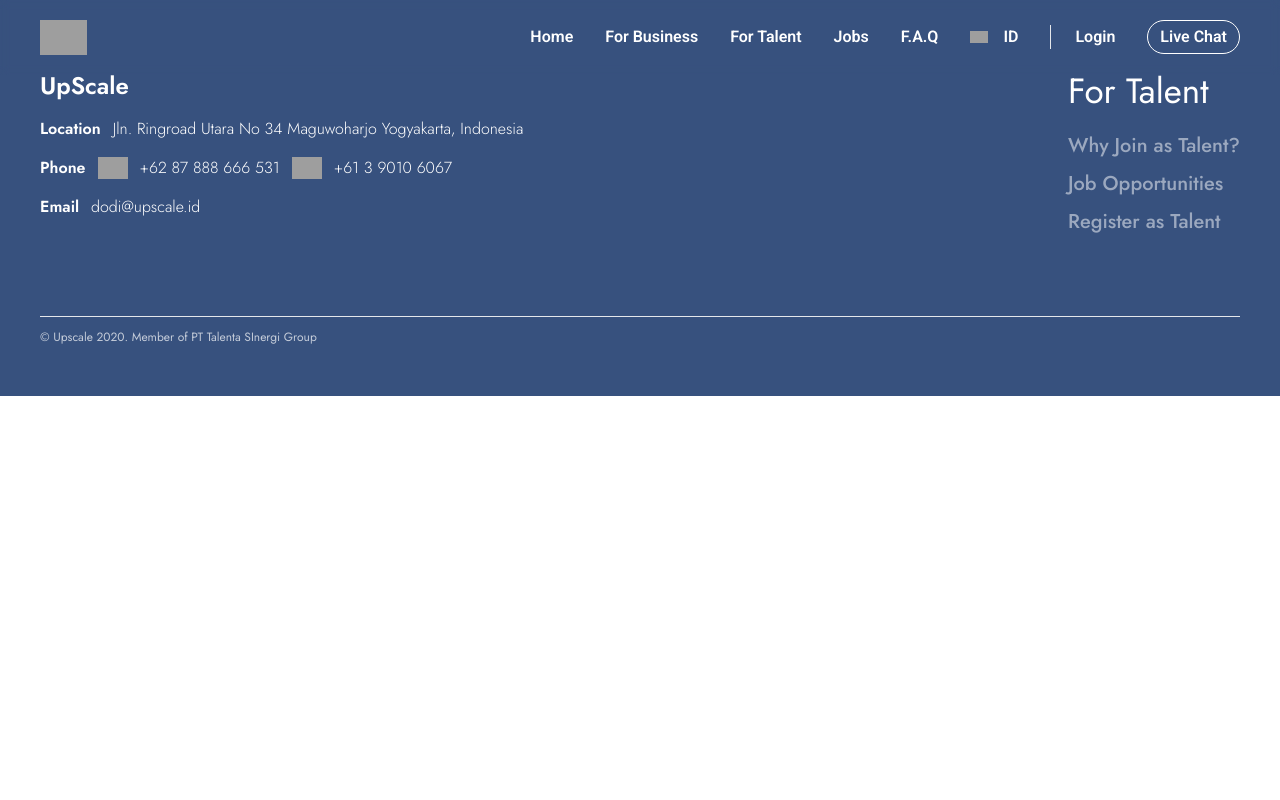
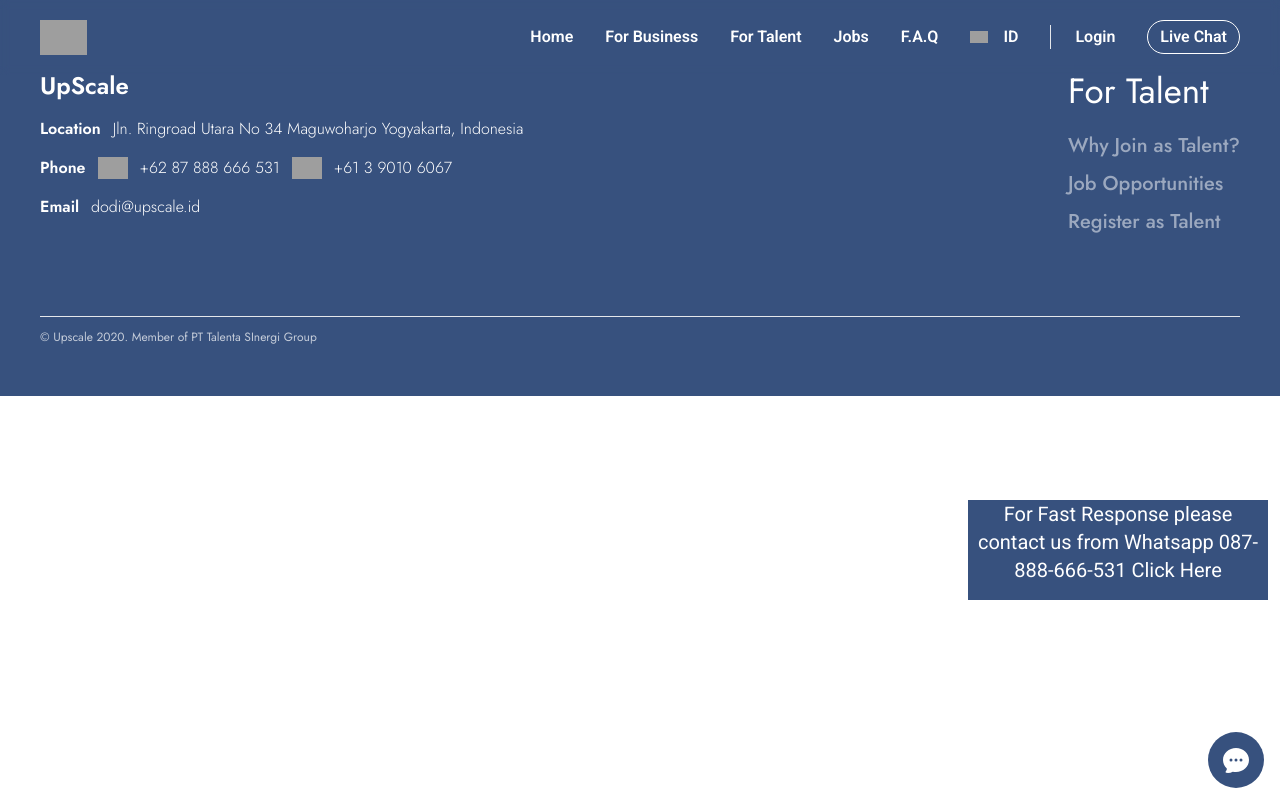
Before and after one commit to Haidarr-h/upscale-react, a React (Vite) app: page /upscale-react/WidgetChat in a window 1280 px wide. Built offline with nearby package versions, Linux system fonts and the light colour scheme; grey boxes are pictures that could not be loaded.

Commit message:
add help button at bot right

```diff
--- a/src/App.jsx
+++ b/src/App.jsx
@@ -8,6 +8,8 @@
 import ForTalent from "./pages/ForTalent";
 import Jobs from "./pages/Jobs";
 import Faq from "./pages/Faq";
+import WidgetFloat from "./components/WidgetFloat";
+import WidgetChat from "./pages/WidgetChat";
 
 function App() {
   const [count, setCount] = useState(0);
@@ -22,7 +24,9 @@
         <Route path="/for-talent" element={<ForTalent></ForTalent>}></Route>
         <Route path="/jobs" element={<Jobs></Jobs>}></Route>
         <Route path="/faq" element={<Faq></Faq>}></Route>
+        <Route path="/WidgetChat" element={<WidgetChat></WidgetChat>}></Route>
       </Routes>
+      <WidgetFloat></WidgetFloat>
       <Footer></Footer>
       {/* // </Router> */}
     </>
--- /dev/null
+++ b/src/components/WidgetFloat.jsx
@@ -0,0 +1,37 @@
+import { div } from "framer-motion/client";
+import React, { useState } from "react";
+import { Link } from "react-router-dom";
+import WidgetChat from "../pages/WidgetChat";
+
+const WidgetFloat = () => {
+    const [isWidgetOpen, setWidgetOpen] = useState(false);
+    const toggleWidget = () => setWidgetOpen(!isWidgetOpen);
+
+
+  return (
+    <>
+      <button className="fixed right-4 bottom-3 z-[999] rounded-full p-3 bg-[#37517e]" onClick={toggleWidget}>
+        <svg
+          xmlns="http://www.w3.org/2000/svg"
+          viewBox="0 0 24 24"
+          fill="currentColor"
+          className="size-8 text-white"
+        >
+          <path
+            fillRule="evenodd"
+            d="M4.804 21.644A6.707 6.707 0 0 0 6 21.75a6.721 6.721 0 0 0 3.583-1.029c.774.182 1.584.279 2.417.279 5.322 0 9.75-3.97 9.75-9 0-5.03-4.428-9-9.75-9s-9.75 3.97-9.75 9c0 2.409 1.025 4.587 2.674 6.192.232.226.277.428.254.543a3.73 3.73 0 0 1-.814 1.686.75.75 0 0 0 .44 1.223ZM8.25 10.875a1.125 1.125 0 1 0 0 2.25 1.125 1.125 0 0 0 0-2.25ZM10.875 12a1.125 1.125 0 1 1 2.25 0 1.125 1.125 0 0 1-2.25 0Zm4.875-1.125a1.125 1.125 0 1 0 0 2.25 1.125 1.125 0 0 0 0-2.25Z"
+            clipRule="evenodd"
+          />
+        </svg>
+      </button>
+
+      {isWidgetOpen && (
+        <WidgetChat></WidgetChat>
+      )}
+
+
+    </>
+  );
+};
+
+export default WidgetFloat;
--- /dev/null
+++ b/src/pages/WidgetChat.jsx
@@ -0,0 +1,18 @@
+import React from "react";
+
+const WidgetChat = () => {
+  return (
+    <>
+      <section className="fixed bottom-[200px] right-3 h-[100px] w-[300px] bg-[#37517e]">
+        <div className="container-main">
+            <p className="text-center text-white">For Fast Response please contact us from Whatsapp 087-888-666-531 Click Here</p>
+            <div>
+
+            </div>
+        </div>
+      </section>
+    </>
+  );
+};
+
+export default WidgetChat;
```
